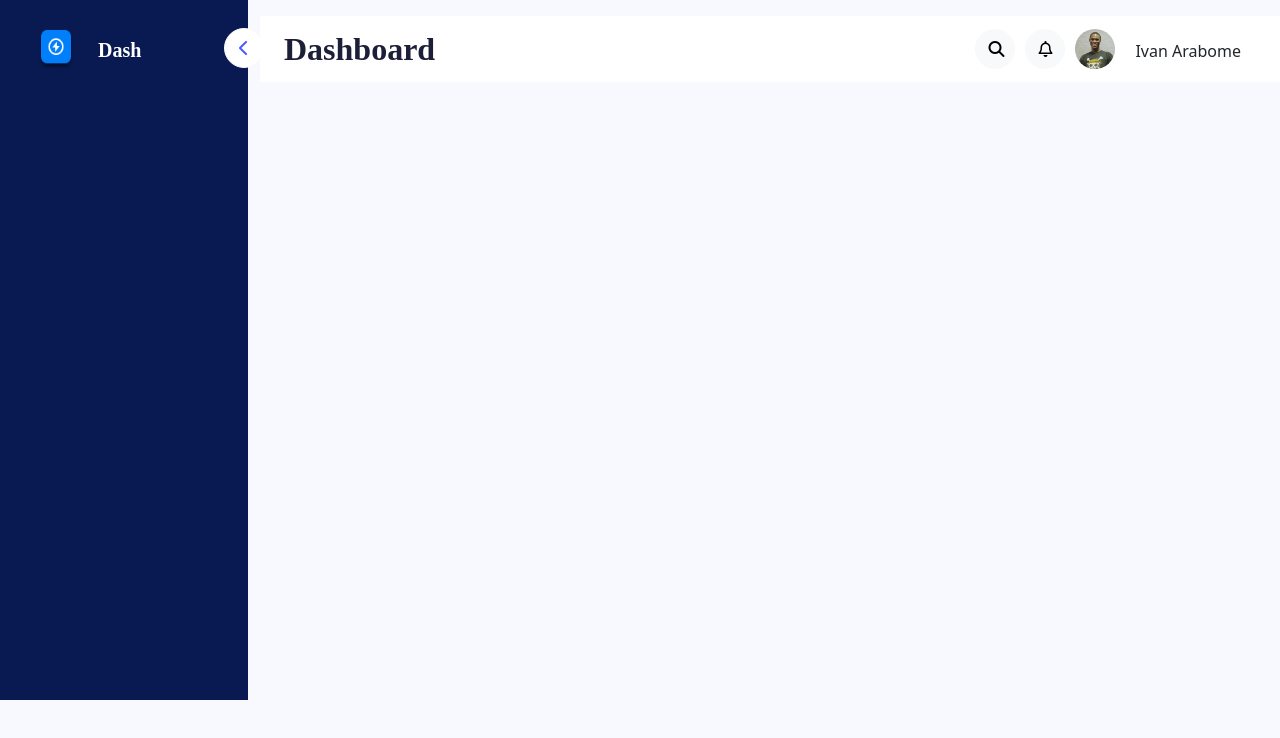
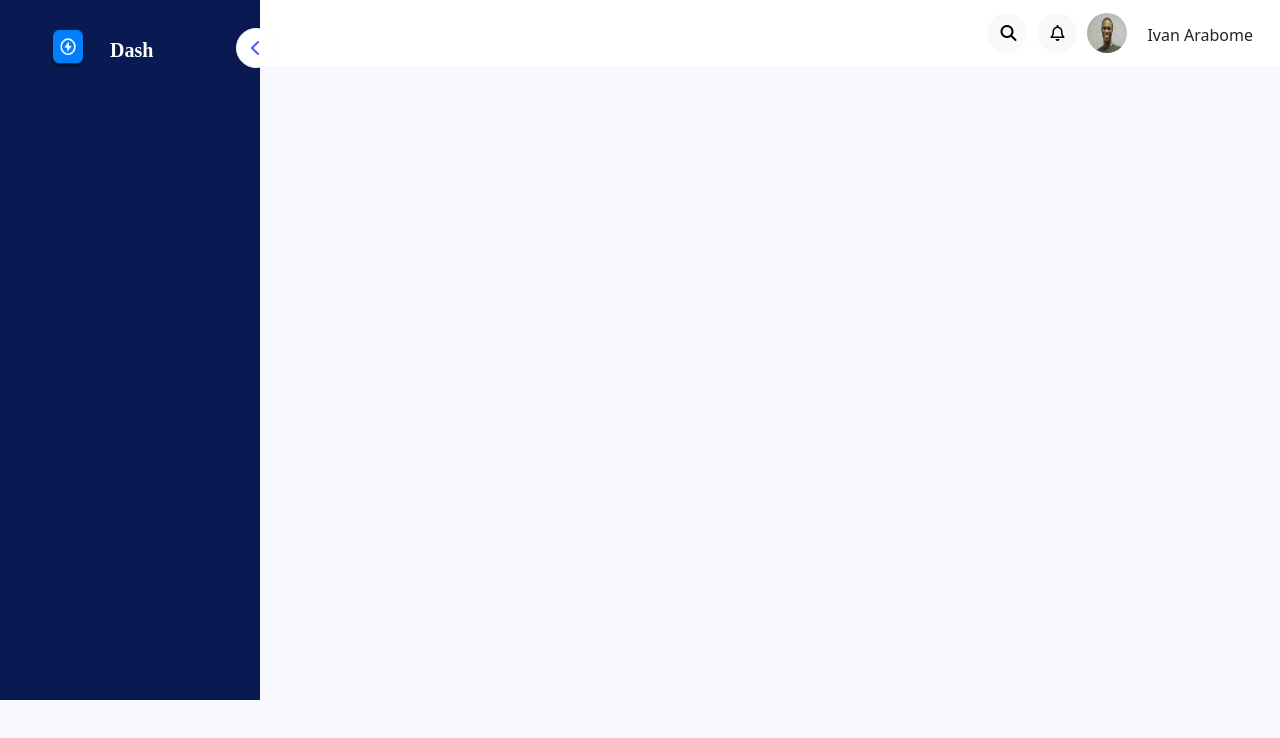
Before and after one commit to arabomeivan/Admin-Dashboard, a Vue app: page / in a window 1280 px wide. Shown: the top 738 px of the page. Built offline with nearby package versions, Linux system fonts and the light colour scheme.

Commit message:
improved structure

```diff
--- a/src/App.vue
+++ b/src/App.vue
@@ -1,22 +1,23 @@
 <template>
 
-<!--Main container for holding the navbar component and sidebar(Dashboard)-->
+
+<!--Navbar-->
+<Navbar/>
+
+<!--Main container for holding the Sidebar component and content-->
+<div class="container-fluid">
   <div class="row flex-nowrap">
 
-
   <!--Side Bar Component-->
-<div class="col-auto col-md-3 col-xl-2 px-sm-2 px-0 sidebar">
+  <div class="col-auto col-md-3 col-xl-2 px-sm-2 px-0 sidebar fixed-top">
 
   <Sidebar/>
-
-
   </div>
 
   <!--Container to hold content and navbar-->
   <div class="col py-3 maincontent">
 
-<!--Navbar-->
-<Navbar/>
+
 
   <!--Content-->
 
@@ -28,6 +29,9 @@
   </div>
 
   </div>
+
+</div>
+
 
 </template>
 
--- a/src/components/Navbar.vue
+++ b/src/components/Navbar.vue
@@ -1,85 +1,77 @@
 <template>
-    <nav class="navbar navbar-expand-lg navbar-light bg-white">
+  <nav class="navbar navbar-expand-lg navbar-light bg-white fixed-top">
     <div class="container-fluid">
-
-
       <!--Navabar Title-->
       <a class="navbar-brand" href="#">Dashboard</a>
 
       <form class="d-flex">
-
         <!--Search button-->
-        <button type="button" class="btn btn-light searchbtn"><i class="fa-solid fa-magnifying-glass"></i></button>
+        <button type="button" class="btn btn-light searchbtn">
+          <i class="fa-solid fa-magnifying-glass"></i>
+        </button>
 
         <!--Notificaion Button-->
-        <button type="button" class="btn btn-light notificationbtn"><i class="fa-regular fa-bell"></i></button>
-
+        <button type="button" class="btn btn-light notificationbtn">
+          <i class="fa-regular fa-bell"></i>
+        </button>
 
         <!--profile picture-->
-        <div class="rounded-circle profileimage">
-
-        </div>
+        <img
+          src="../assets/Profileimg.jpeg"
+          alt="not loading"
+          class="rounded-circle profileimg"
+          width="40px"
+          height="40px" />
 
 
         <!--profile name-->
         <div class="row profilename">
-          <div class="col-sm-12">
-            Ivan Arabome
+          <div class="col-sm-12">Ivan Arabome</div>
         </div>
-        </div>
-
       </form>
     </div>
-
   </nav>
 </template>
 
 
 <style scoped>
-
 /**Style for search button, notification and profileimage */
-.searchbtn, .notificationbtn, .profileimage
-{
+.searchbtn, .notificationbtn {
   border-radius: 100%;
   width: 40px;
   height: 40px;
   margin: 5px;
-  align-self: center ;
+  align-self: center;
 }
 
-.shrinkbtn
-{
+.shrinkbtn {
   position: absolute;
   width: 40px;
   height: 40px;
   left: 240px;
   top: 24px;
+}
+
+/**Profile image */
+.profileimg {
+  margin: 5px;
+  align-self: center;
 
 }
-.profileimage
-{
-  background:url(../assets/Profileimg.jpeg);
-  background-size: cover;
-  background-repeat: no-repeat;
-}
-.profilename
-{
+.profilename {
   width: auto;
   height: 20px;
-  margin:3px;
+  margin: 3px;
   align-self: center;
 }
-.navbar-brand
-{
-
-font-family: 'Gilroy';
+.navbar-brand {
+  font-family: "Gilroy";
   font-style: normal;
   font-weight: 700;
   font-size: 32px;
   line-height: 39px;
-color: #1C1F37;
+  color: #1c1f37;
 }
-
 
 /**End of styling for navbar components */
 </style>
```
Also changed, not shown: src/assets/Profileimg.jpeg. Lines whose indentation alone changed are shown as unchanged.
